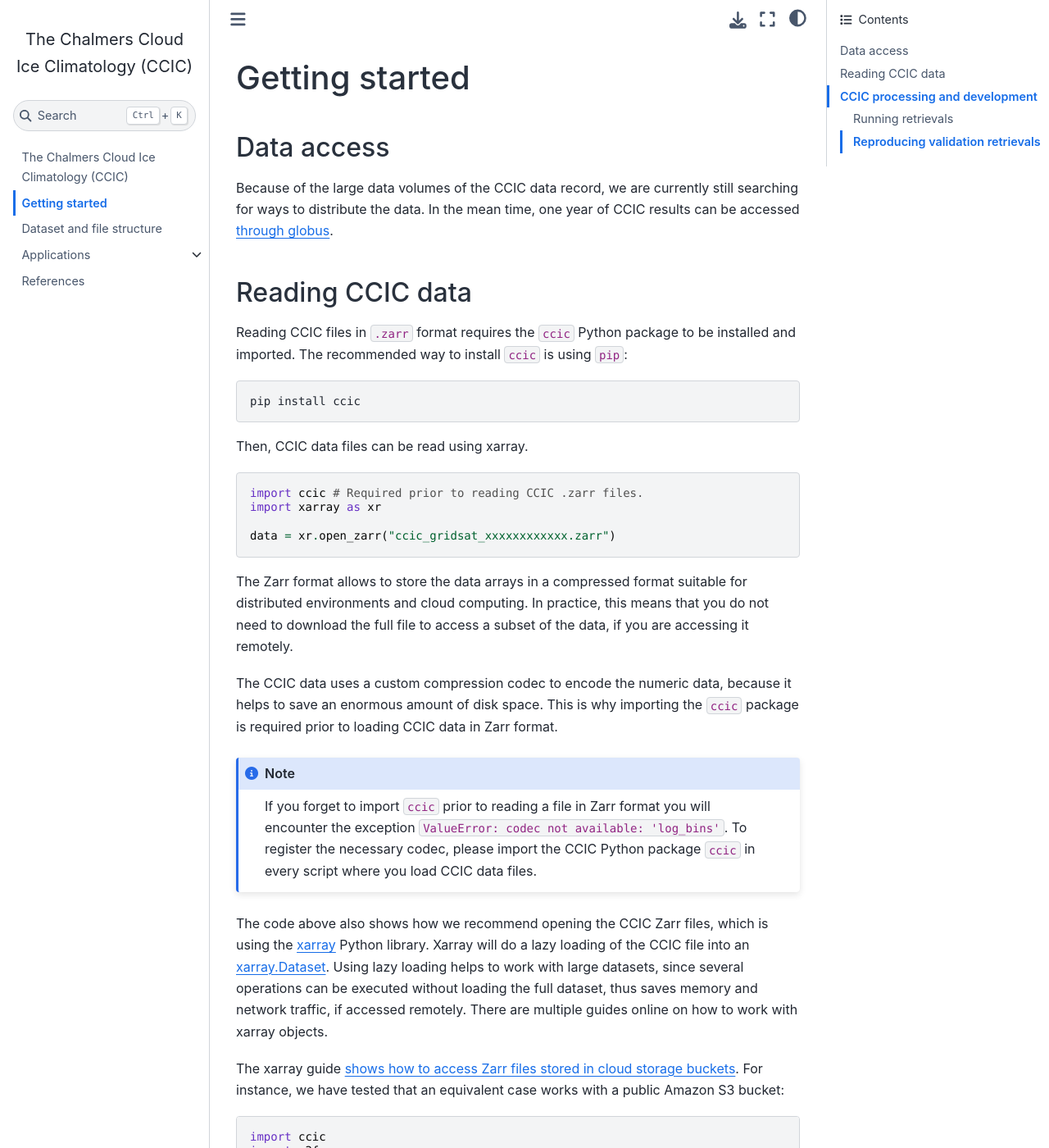
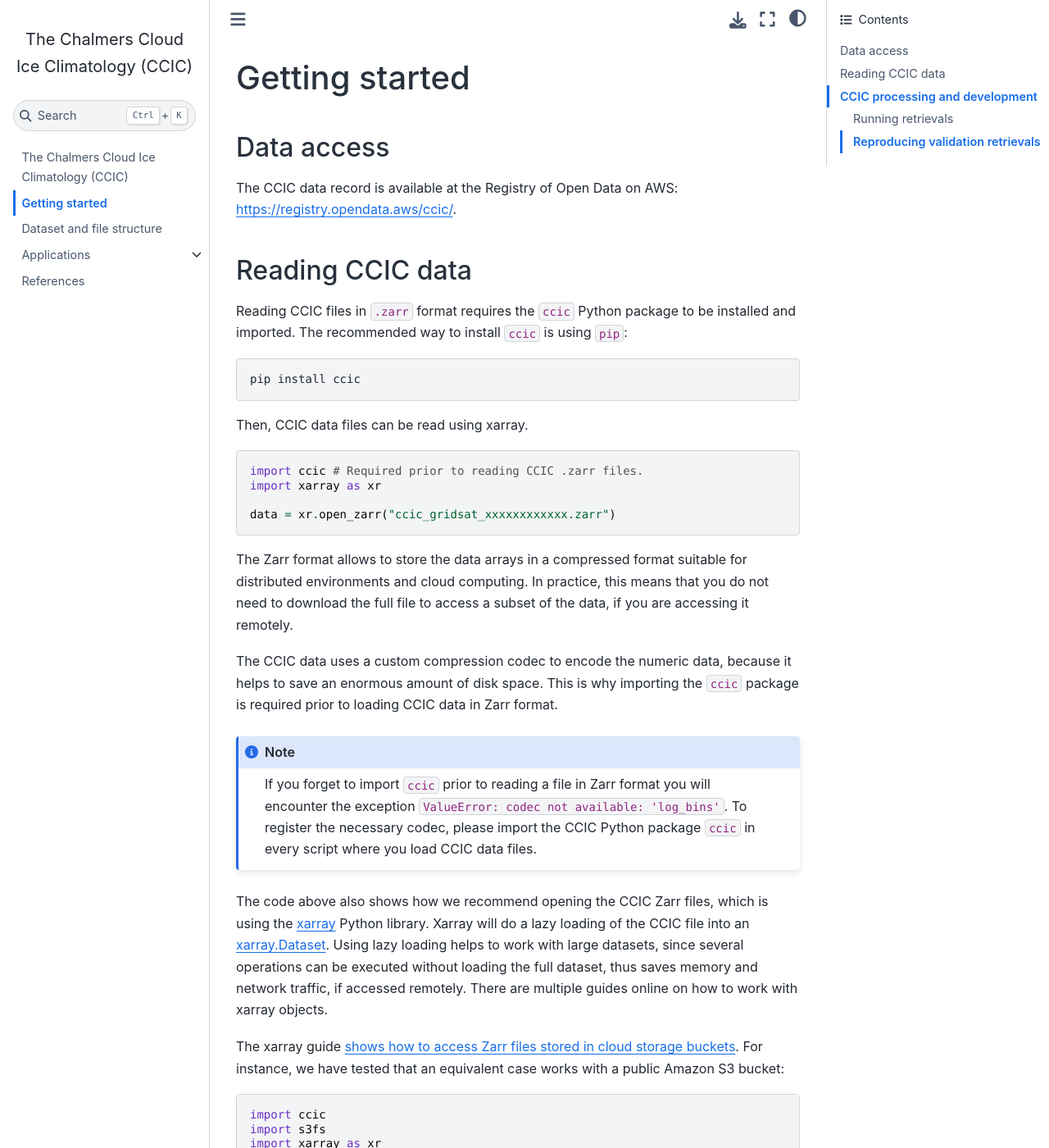
Before and after one commit to SEE-GEO/ccic, a Jupyter Book: the page built from docs/getting_started.md, in a window 1280 px wide and 1400 px high. Shown: the whole window at 82% size. Built offline with Jupyter Book 1.0.4 settings and Sphinx 7.4.7 and the Sphinx Book theme 1.1.4, drawn with Linux system fonts in a browser that asks for light colours; pages that are not in the unit, such as notebooks, are missing from menus; some of the changed text lies outside the part shown.

Commit message:
Update with link to bucket and correct bucket name

```diff
--- a/docs/getting_started.md
+++ b/docs/getting_started.md
@@ -2,11 +2,7 @@
 
 ## Data access
 
-  Because of the large data volumes of the CCIC data record, we are currently
-  still searching for ways to distribute the data. In the mean time, one year of
-  CCIC results can be accessed [through
-  globus](https://app.globus.org/file-manager?origin_id=3e5cb4b1-25d1-4d3a-882b-8e06b631a92f&origin_path=%2F).
-
+The CCIC data record is available at the Registry of Open Data on AWS: https://registry.opendata.aws/ccic/.
 
 ## Reading CCIC data
 
```
Also changed, not shown: other parts of docs/getting_started.md (+4 -4 lines).
